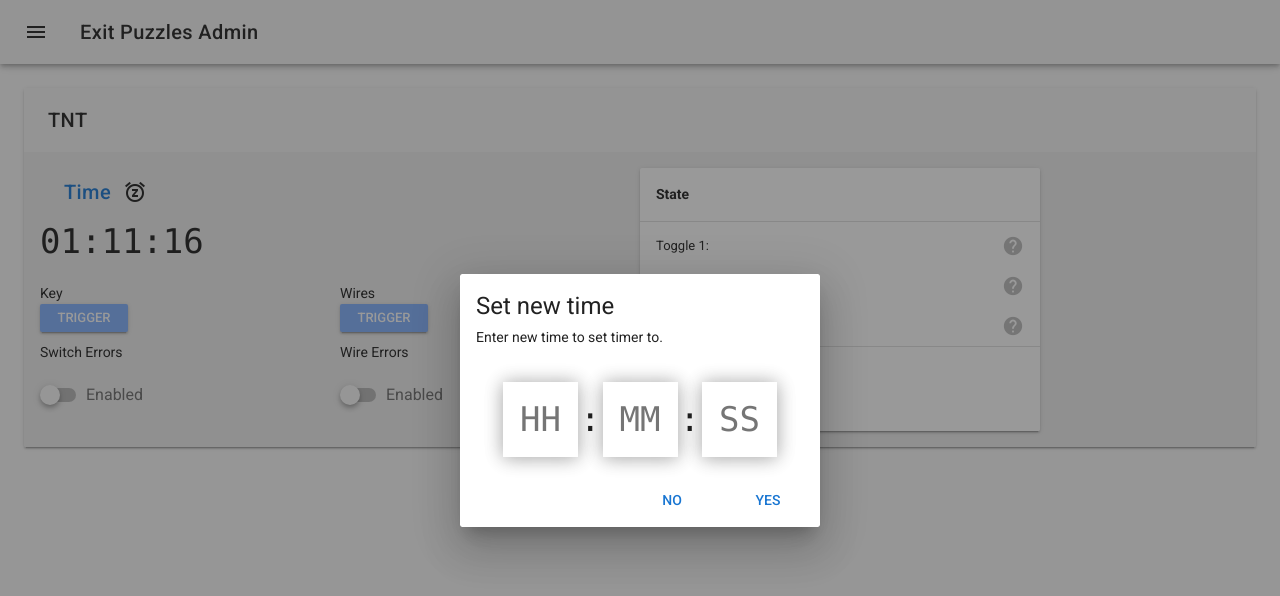
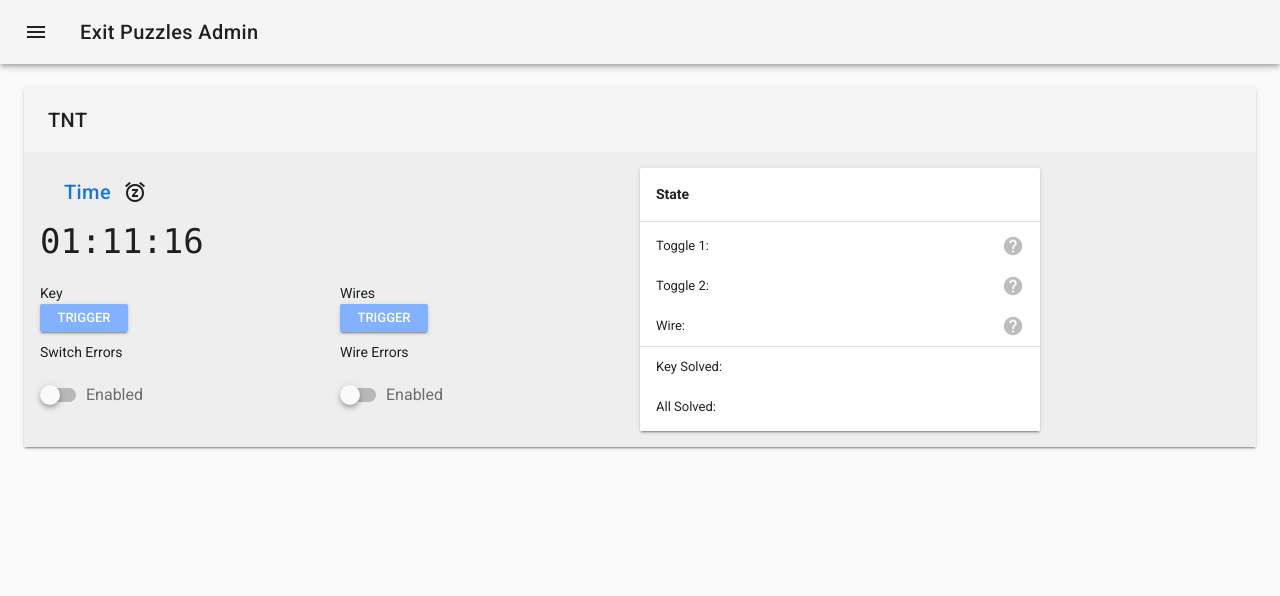
Before and after one commit to kevinclement/exitpuzzles-web-admin, a Vue app: page /#/ in a window 1280 px wide. Shown: the top 596 px of the page. Built offline with nearby package versions, Linux system fonts and the light colour scheme; what vuefire would draw is missing.

Commit message:
modal setTime

```diff
--- a/src/components/Control.vue
+++ b/src/components/Control.vue
@@ -161,7 +161,7 @@
       </v-card-actions>
     </v-card>
   </v-dialog>
-  <v-dialog v-model="resetTimeDiag" max-width="360">
+  <v-dialog v-model="resetTimeDiag" persistent max-width="360">
     <v-card>
       <v-card-title class="headline" style="padding-bottom:0px">Set new time</v-card-title>
       <v-card-text style="padding-top:5px">Enter new time to set timer to.</v-card-text>
@@ -202,7 +202,7 @@ export default {
       // dialogs
       confirmKeyDiag: false,
       confirmWireDiag: false,
-      resetTimeDiag: true,
+      resetTimeDiag: false,
       setTime: {
         hour: null,
         minute: null,
```
